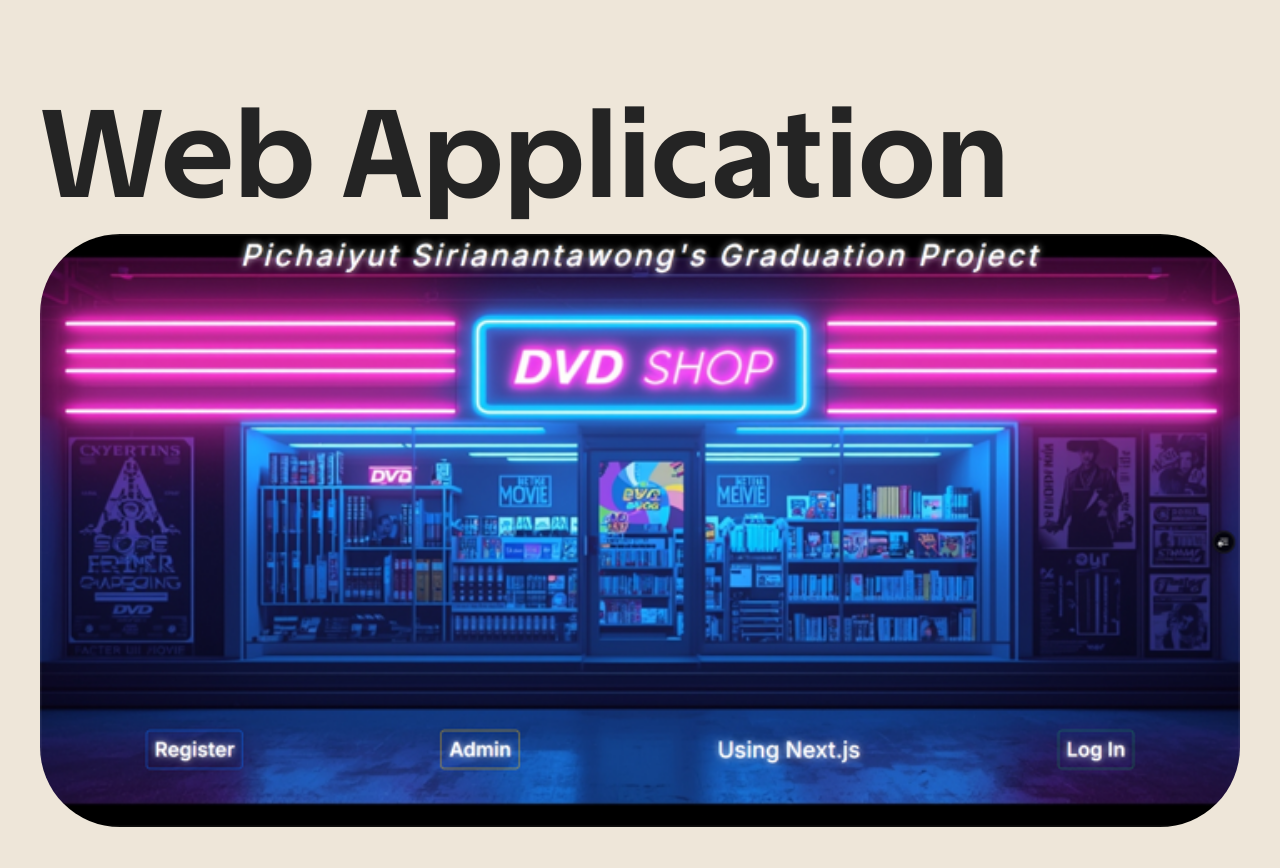
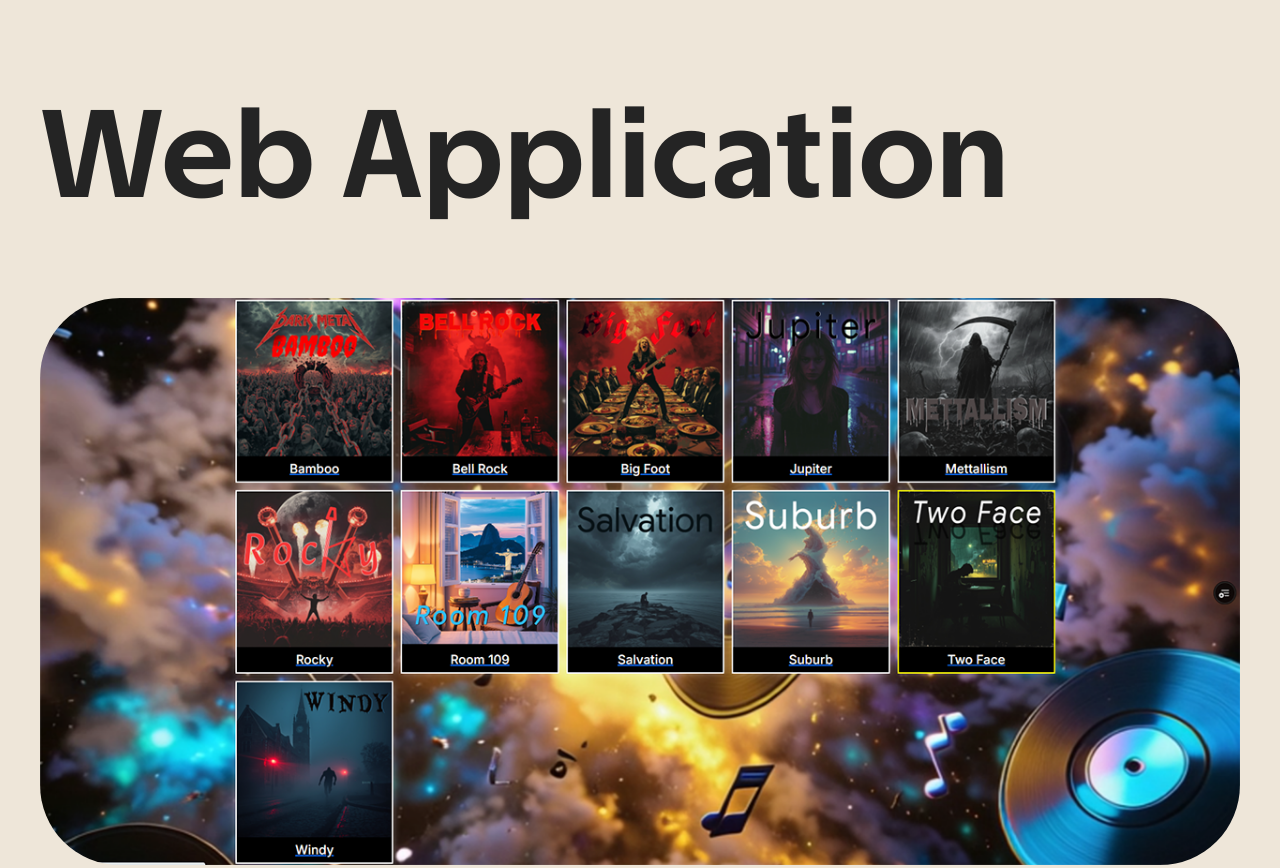
Before and after one commit to gangdave3-maker/dave-port, a website: page index.html in a window 1280 px wide. Shown: the part 1078-1946 px from the top of the page. Drawn offline with nearby package versions, Linux system fonts and the light colour scheme; files that its build step writes are made by us from their sources.

Commit message:
edit index

```diff
--- a/index.html
+++ b/index.html
@@ -44,8 +44,23 @@
                 >
             </div>
 
-            <div class="product-item pt-20 md:pt-40" id="webapp">
+            <div class="product-item pt-20 md:pt-40" id="webapp1">
                 <p class="flex flex-col text-4xl md:flex-row md:text-9xl font-bold min-w-0!">Web Application</p>
+                <div class="mt-10 md:mt-20">
+                    <a href="https://musicstation.vercel.app/">
+                        <img
+                            src="/public/images/musicstation1280.png"
+                            class="w-full rounded-3xl md:rounded-[5rem] object-contain"
+                            loading="lazy"
+                            alt="Web Application"
+                        >
+                    </a>
+                </div>
+
+
+            </div>
+
+            <div class="product-item mt-10 md:mt-20" id="webapp2">
                 <a href="https://dave-dvd.vercel.app/">
                     <img
                         src="/public/images/dave-dvd720.png"
```
